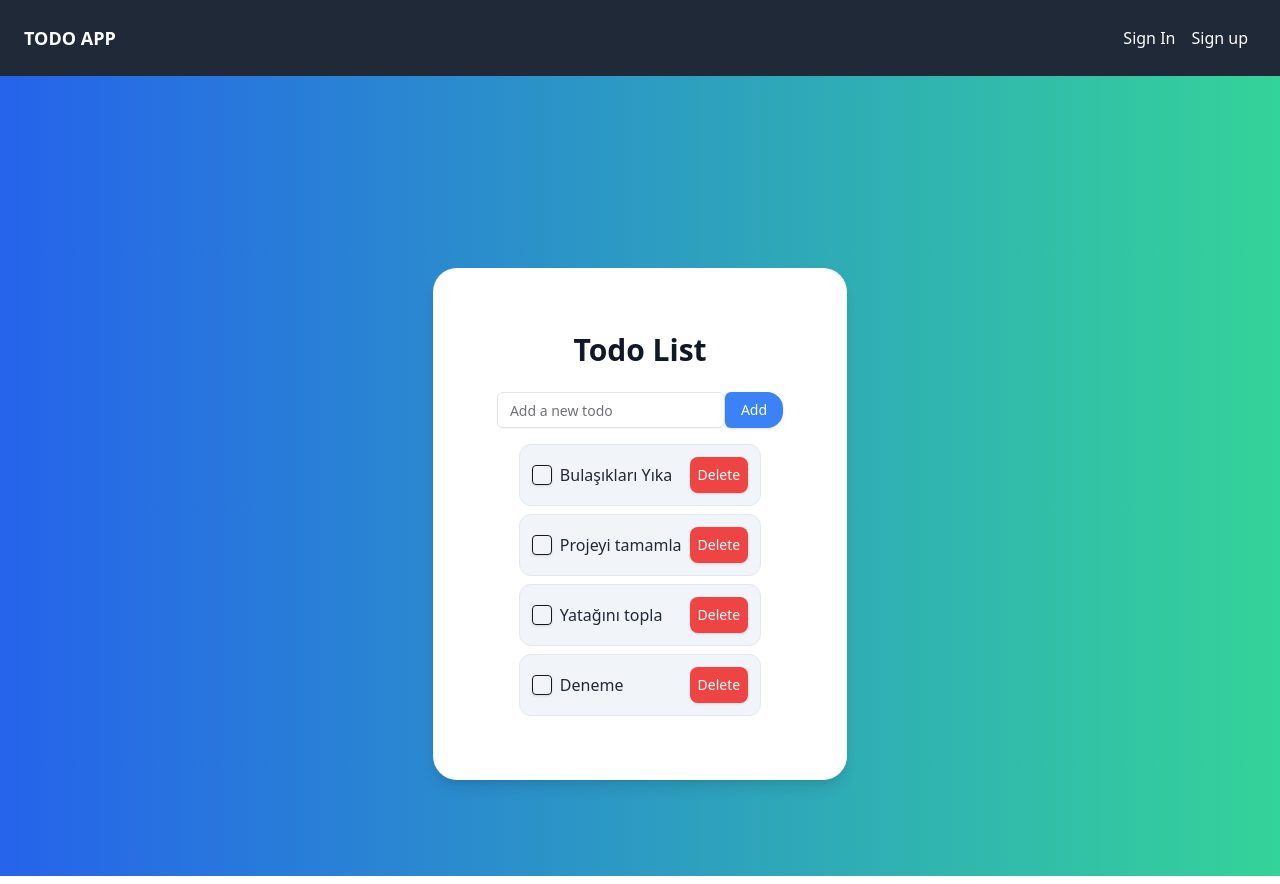
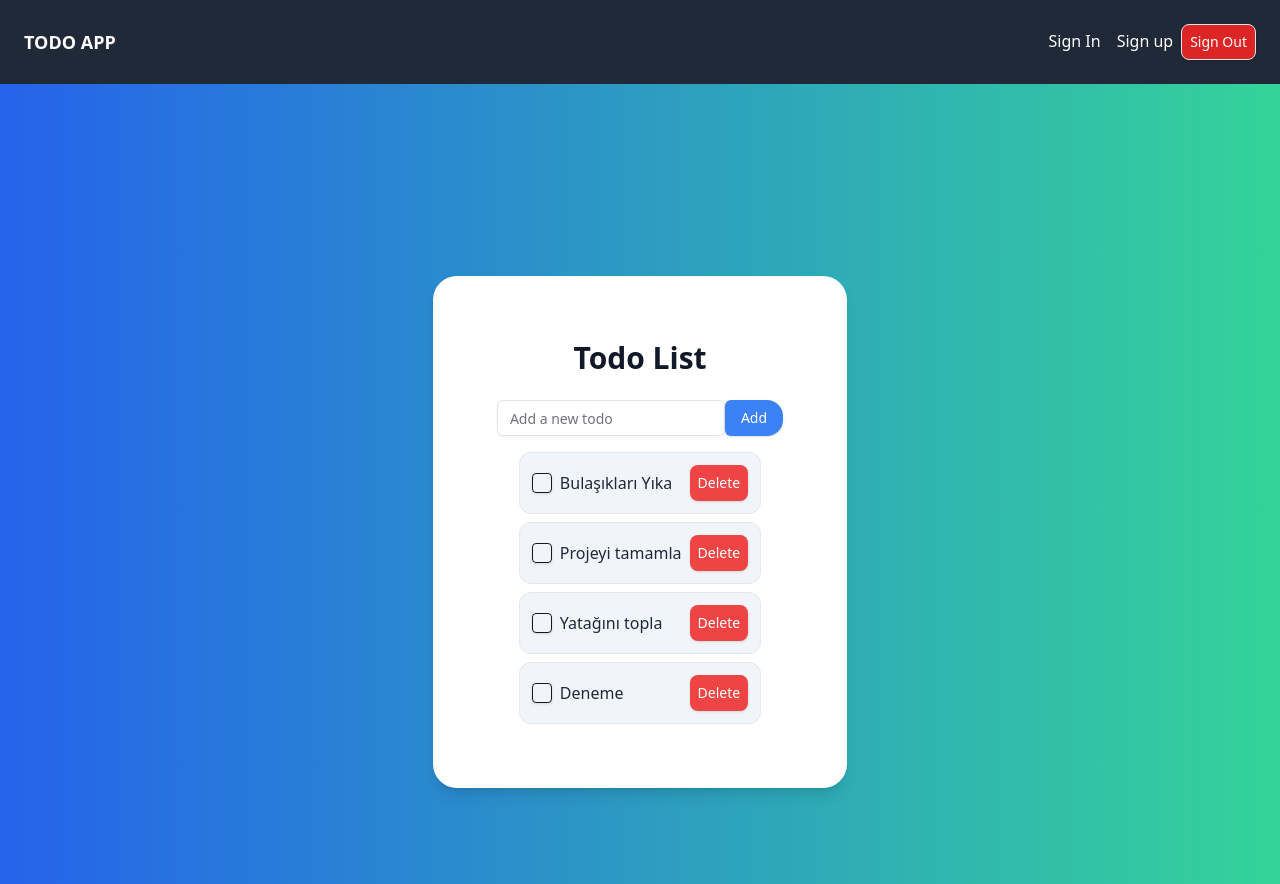
Before and after one commit to Batuhanseyman/todo-app, a Next.js app in the folder frontend/todo-app/: page /todo in a window 1280 px wide. Built offline with nearby package versions, Linux system fonts and the light colour scheme; no server answers.

Commit message:
Update Navbar component
Added sign out button and codes for logout process.

```diff
--- a/frontend/todo-app/components/layout/Navbar.tsx
+++ b/frontend/todo-app/components/layout/Navbar.tsx
@@ -1,10 +1,26 @@
 "use client";
 import Link from 'next/link'
-import React, { useState } from 'react'
+import React, { useState} from 'react'
 import { Button } from '../ui/button'
+import { logoutUser } from '@/firebase/firebaseAuthService'
+import { useRouter } from 'next/navigation';
+
 
 const Navbar = () => {
-  const [isOpen, setIsOpen] = useState(false)
+  const [isOpen, setIsOpen] = useState(false);
+  const router = useRouter();
+
+  const handleSignOut = async () => {
+    try {
+      await logoutUser();
+      console.log("Kullanıcı çıkışı başarılı.");
+      router.push("/login");
+
+    } catch (error) {
+      console.error("Çıkış hatası:", error);
+    }
+  };
+
 
 
   return (
@@ -15,6 +31,8 @@ const Navbar = () => {
       <div className= {`${isOpen ? 'flex' : 'hidden'} flex-col md:flex-row md:block`}>
         <Link href={'/login'} className='mx-2 hover:text-gray-300'>Sign In</Link>
         <Link href={'/register'} className='mx-2 hover:text-gray-300'>Sign up</Link>
+        <Button className="border rounded-lg bg-red-600 text-center p-2
+         text-white hover:bg-red-700" onClick={handleSignOut}>Sign Out</Button>
       </div>
       <div className='md:hidden flex items-center'>
         <Button onClick={() => {
```
